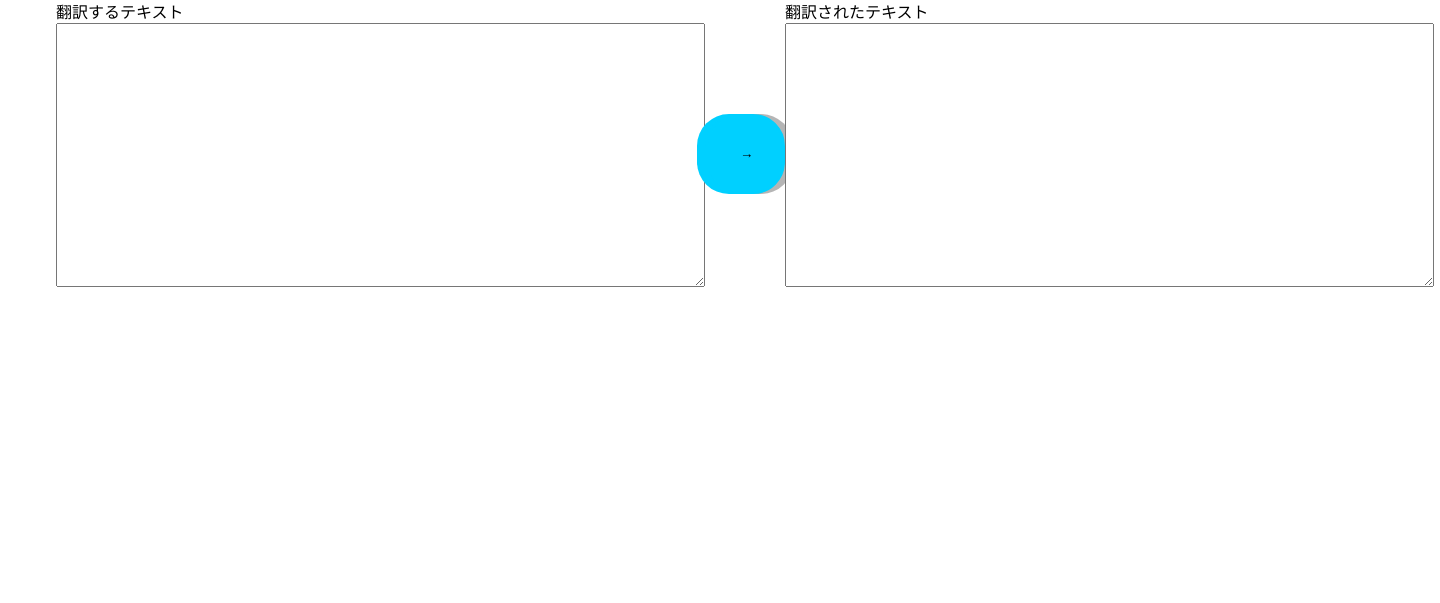
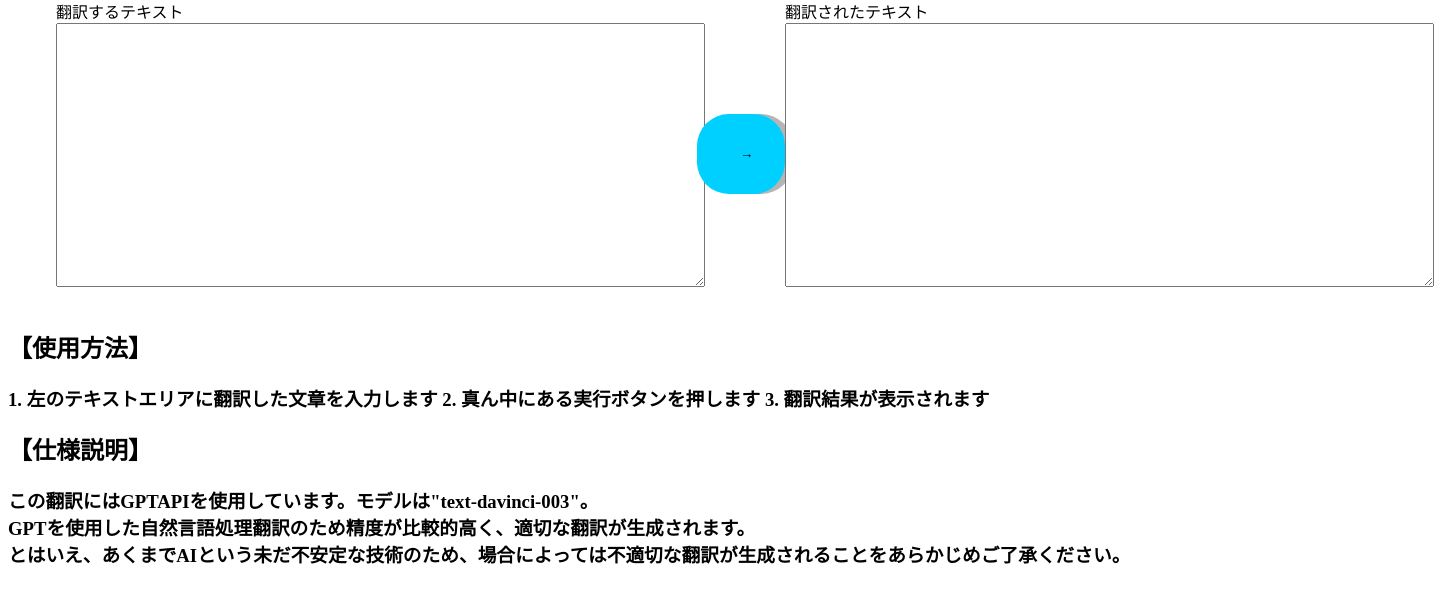
Before and after one commit to shi0n0/multi-translate-app, a Django app: page / in a window 1440 px wide. Shown: the part 90-693 px from the top of the page. Run offline with Django 4.2, Linux system fonts and the light colour scheme.

Commit message:
Added usage instructions and specification description.

```diff
--- a/Multi_Translate_App/GPT_Translate/templates/translation.html
+++ b/Multi_Translate_App/GPT_Translate/templates/translation.html
@@ -29,6 +29,21 @@
         </form>
     </div>
 </div>
+
+<div>
+    <h2>【使用方法】</h2>
+    <h3>1. 左のテキストエリアに翻訳した文章を入力します
+        2. 真ん中にある実行ボタンを押します
+        3. 翻訳結果が表示されます
+    <br>
+    </h3>
+    <h2>【仕様説明】</h2>
+    <h3>この翻訳にはGPTAPIを使用しています。モデルは"text-davinci-003"。<br>
+        GPTを使用した自然言語処理翻訳のため精度が比較的高く、適切な翻訳が生成されます。<br>
+        とはいえ、あくまでAIという未だ不安定な技術のため、場合によっては不適切な翻訳が生成されることをあらかじめご了承ください。
+    </h3>
+    <h3></h3>
+</div>
     {% if translated_text %}
     <script>
         var textarea = document.getElementsByName("translated_text")[0];
```
